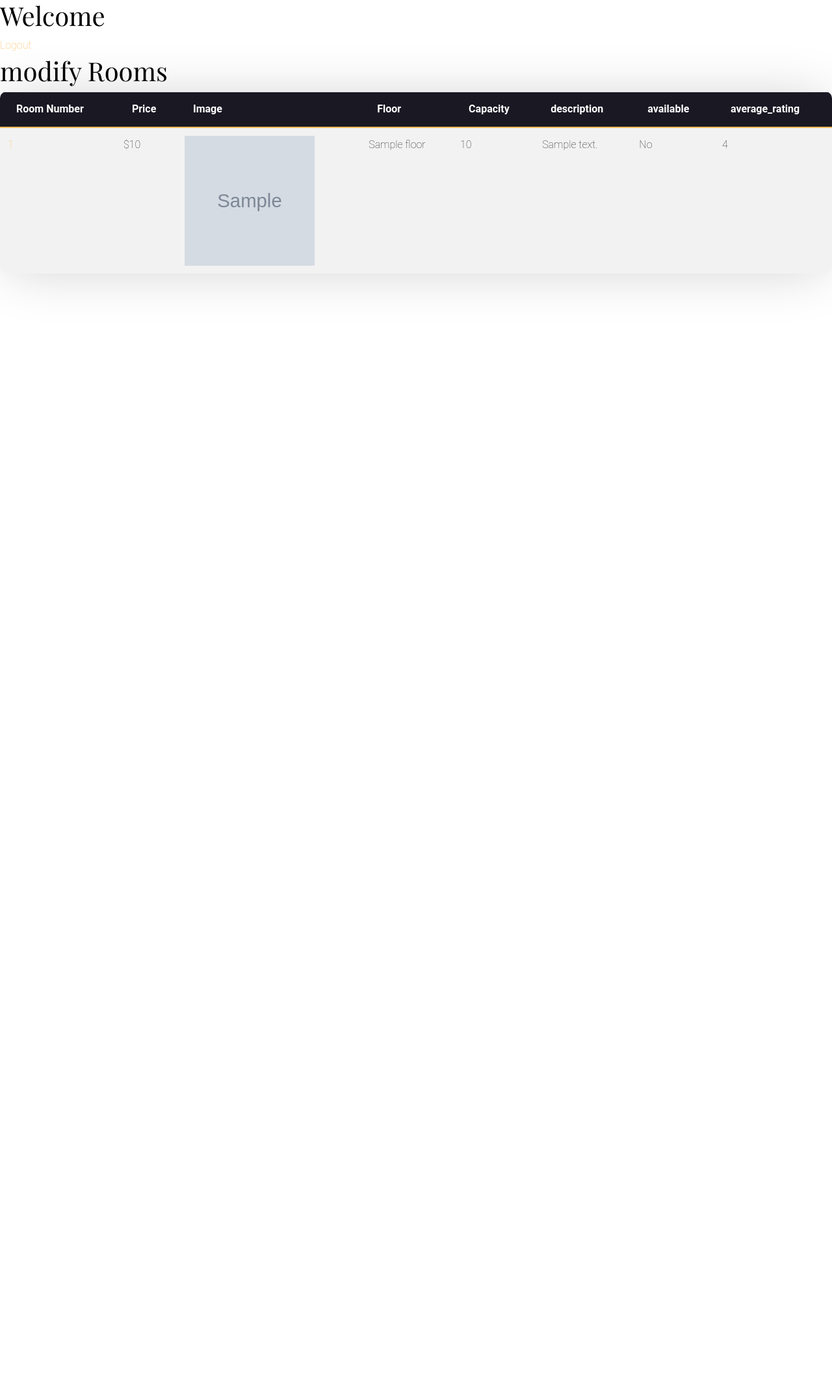
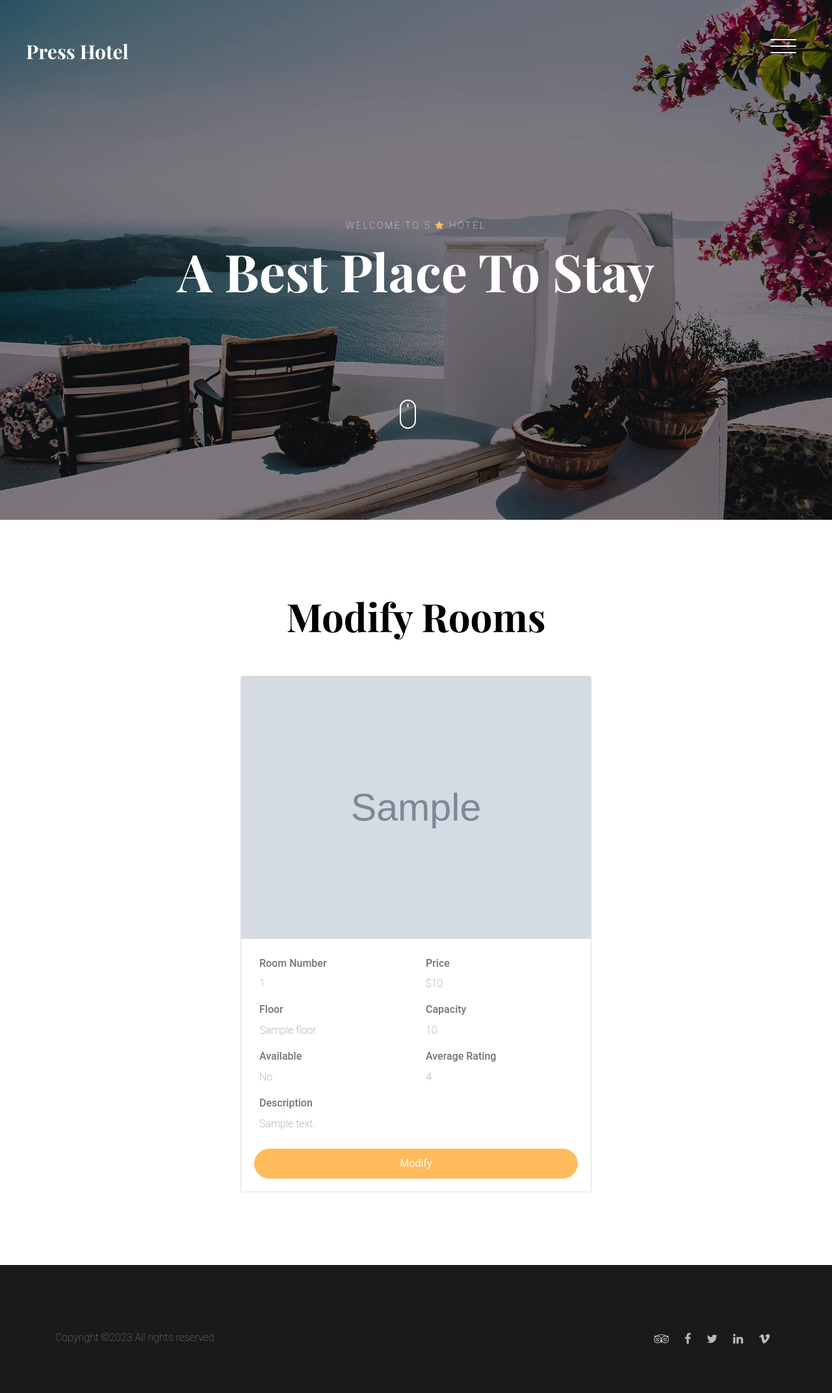
Before and after one commit to quannv02/cs207b-advse-final, a Flask app: template templates/staff.html in a window 1280 px wide. Shown: the whole page at 65% size. Before the commit the page ends 441 px from the top, so only its background shows below. Run offline with Flask 3, Linux system fonts and the light colour scheme; a user stored in the database is signed in; the template is opened without the code that fills it: most values are stand-ins (such as "Sample title", 1, 10 or a date in 2020); grey boxes marked "Sample" are stand-in pictures; some libraries are stand-ins or nearby versions; some web fonts are replaced.

Commit message:
update staff page

```diff
--- a/templates/staff.html
+++ b/templates/staff.html
@@ -2,38 +2,133 @@
 
 {% block title %}Staff Page{% endblock %}
 
-{% block content %}
+{% block header %}
+<header class="site-header js-site-header">
+  <div class="container-fluid">
+    <div class="row align-items-center">
+      <div class="col-6 col-lg-4 site-logo" data-aos="fade"><a href="#">Press Hotel</a></div>
+      <div class="col-6 col-lg-8">
+        <div class="site-menu-toggle js-site-menu-toggle"  data-aos="fade">
+          <span></span>
+          <span></span>
+          <span></span>
+        </div>
+        <!-- END menu-toggle -->
 
+        <div class="site-navbar js-site-navbar">
+          <nav role="navigation">
+            <div class="container">
+              <div class="row full-height align-items-center">
+                <div class="col-md-6 mx-auto">
+                  <ul class="list-unstyled menu">
+                    <li class="active"><a href="#">Home</a></li>
+                    <li><a class="smoothscroll" href="#modify-rooms">Modify Rooms</a></li>
+                    <li><a href="/logout">Logout</a></li>
+                  </ul>
+                </div>
+              </div>
+            </div>
+          </nav>
+        </div>
+        <!-- END navbar -->
+      </div>
+    </div>
+  </div>
+</header>
+<!-- END head -->
 
-<h1>modify Rooms</h1>
+<section class="site-hero overlay" style="background-image: url({{ url_for('static', filename='images/hero_4.jpg') }})" data-stellar-background-ratio="0.5">
+  <div class="container">
+    <div class="row site-hero-inner justify-content-center align-items-center">
+      <div class="col-md-10 text-center" data-aos="fade-up">
+        <span class="custom-caption text-uppercase text-white d-block  mb-3">Welcome To 5 <span class="fa fa-star text-primary"></span>   Hotel</span>
+        <h1 class="heading">A Best Place To Stay</h1>
+      </div>
+    </div>
+  </div>
 
-<table class="table table-striped">
-    <thead>
-        <tr>
-            <th>Room Number</th>
-            <th>Price</th>
-            <th>Image</th>
-            <th>Floor</th>
-            <th>Capacity</th>
-            <th>description</th>
-            <th>available</th>
-            <th>average_rating</th>
-        </tr>
-    </thead>
-    <tbody>
-        {% for room in rooms %}
-        <tr>
-            <td><a href="{{ url_for('admin_route.modify_room_route', room_id=room.id) }}">{{ room.room_number }}</a></td>
-            <td>${{ room.price }}</td>
-            <td><img src="{{ url_for('static', filename='images/' + room.image) }}" alt="room image" width="200" height="200"></td>
-            <td>{{ room.floor }}</td>
-            <td>{{ room.capacity }}</td>
-            <td>{{ room.description }}</td>
-            <td>{{ "Yes" if room.available else "No" }}</td>
-            <td>{{ room.average_rating }}</td>
-        </tr>
-        {% endfor %}
-    </tbody>
-</table>
+  <a class="mouse smoothscroll" href="#modify-rooms">
+    <div class="mouse-icon">
+      <span class="mouse-wheel"></span>
+    </div>
+  </a>
+</section>
+<!-- END section -->
+{% endblock %}
 
+{% block body %}
+<section class="section" id="modify-rooms">
+  <div class="container">
+    <div class="row justify-content-center text-center mb-5">
+      <div class="col-md-7">
+        <h2 class="heading" data-aos="fade-up">Modify Rooms</h2>
+      </div>
+    </div>
+
+    <div class="row justify-content-center" data-aos="fade-up">
+      {% for room in rooms %}
+      <div class="col-md-6">
+        <div class="card">
+          <img src="{{ url_for('static', filename='images/' + room.image) }}" alt="room image" width="100%">
+          <div class="card-body">
+            <div class="row p-2">
+              <div class="col-sm-6">
+                <h6>Room Number</h6>
+                <p>{{ room.room_number }}</p>
+              </div>
+              <div class="col-sm-6">
+                <h6>Price</h6>
+                <p>${{ room.price }}</p>
+              </div>
+              <div class="col-sm-6">
+                <h6>Floor</h6>
+                <p>{{ room.floor }}</p>
+              </div>
+              <div class="col-sm-6">
+                <h6>Capacity</h6>
+                <p>{{ room.capacity }}</p>
+              </div>
+              <div class="col-sm-6">
+                <h6>Available</h6>
+                <p>{{ "Yes" if room.available else "No" }}</p>
+              </div>
+              <div class="col-sm-6">
+                <h6>Average Rating</h6>
+                <p>{{ room.average_rating }}</p>
+              </div>
+              <div class="col-sm-12">
+                <h6>Description</h6>
+                <p>{{ room.description }}</p>
+              </div>
+            </div>
+            <a href="{{ url_for('admin_route.modify_room_route', room_id=room.id) }}"><button class="btn btn-primary btn-block text-white">Modify</button></a>
+          </div>
+
+        </div>
+      </div>
+      {% endfor %}
+    </div>
+  </div>
+</section>
+<!-- END section -->
 {% endblock %}
+
+{% block footer %}
+<footer class="section footer-section">
+  <div class="container">
+    <div class="row pt-5">
+      <p class="col-md-6 text-left">
+        Copyright &copy;<script>document.write(new Date().getFullYear());</script> All rights reserved
+      </p>
+
+      <p class="col-md-6 text-right social">
+        <a href="#"><span class="fa fa-tripadvisor"></span></a>
+        <a href="#"><span class="fa fa-facebook"></span></a>
+        <a href="#"><span class="fa fa-twitter"></span></a>
+        <a href="#"><span class="fa fa-linkedin"></span></a>
+        <a href="#"><span class="fa fa-vimeo"></span></a>
+      </p>
+    </div>
+  </div>
+</footer>
+{% endblock %}
```
Also changed, not shown: templates/admin_staff_modify_room.html (+54 -16 lines).
